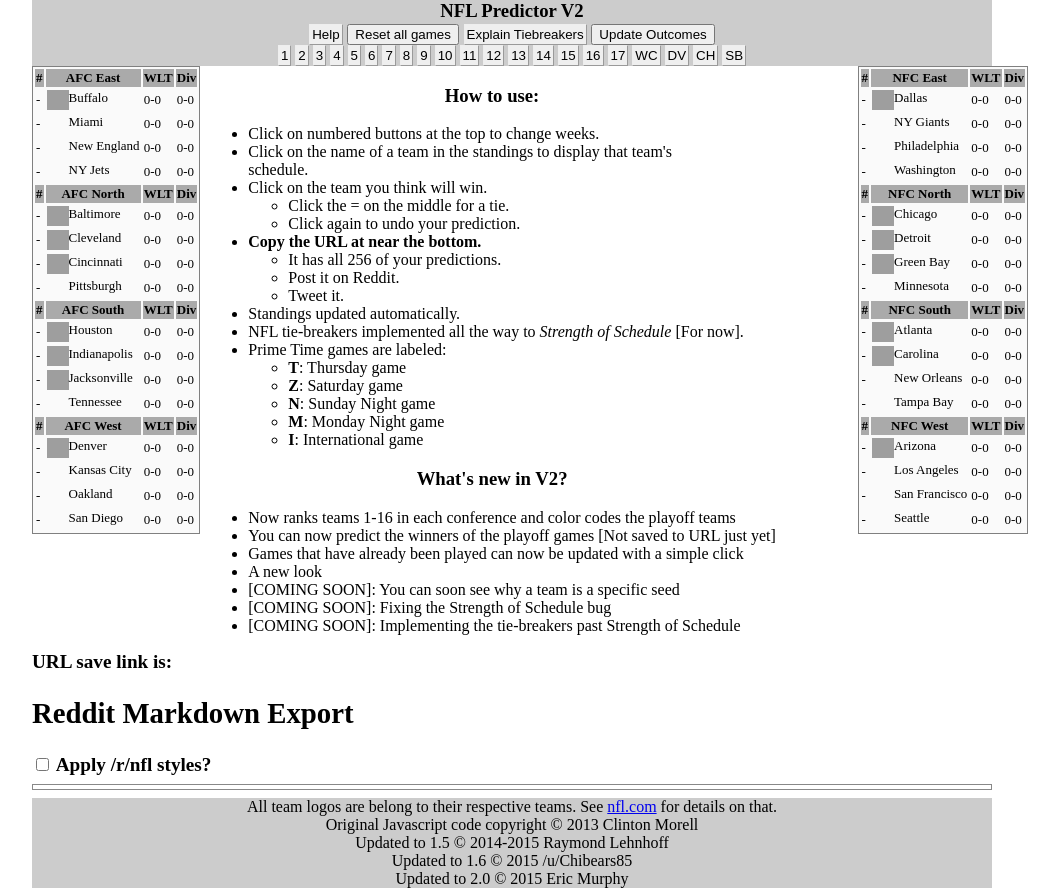
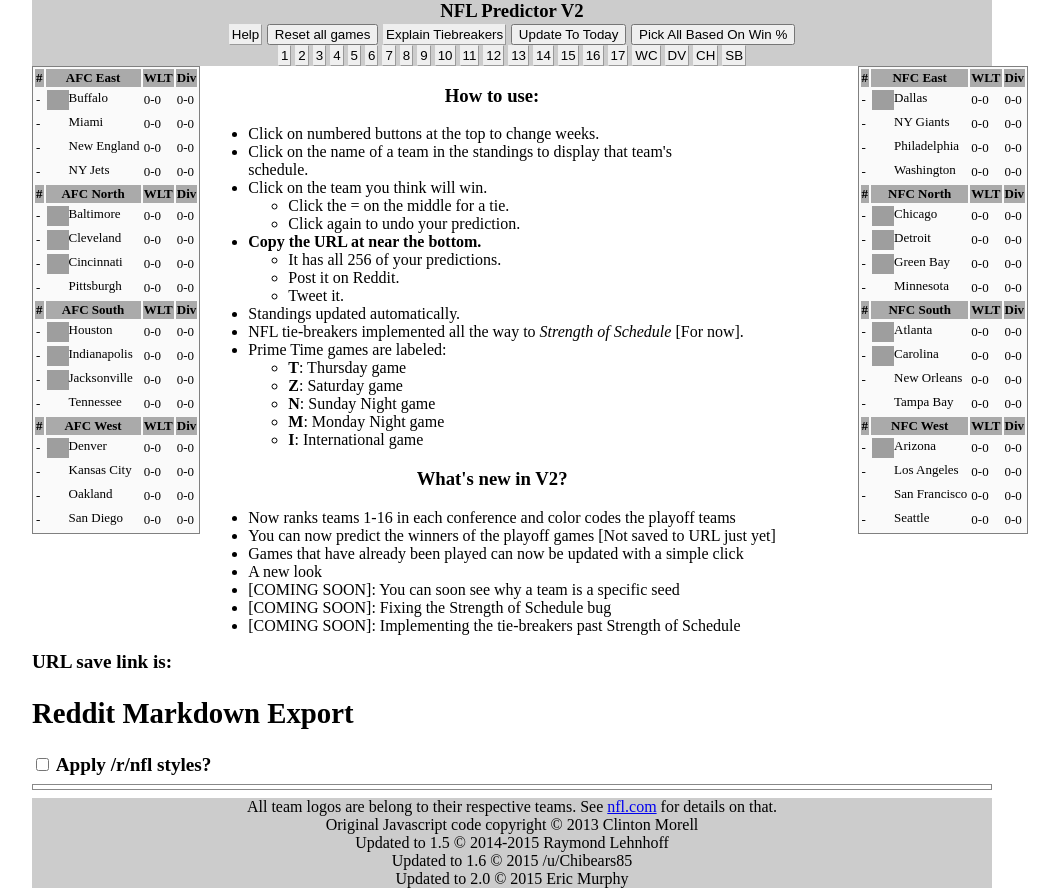
Before and after one commit to Raylehnhoff/nflschedulepicker, a plain HTML site: page index.html in a window 1280 px wide. Shown: the whole page, without its empty margins (128-1187 px from the left). Drawn offline with Linux system fonts and the light colour scheme; grey boxes are pictures that could not be loaded.

Commit message:
Update index.html

```diff
--- a/index.html
+++ b/index.html
@@ -671,7 +671,8 @@
 				<input type="button" class="button_up" id="help-button" value="Help" onclick="show_help()" />
                 <input type="button" class="up" id="reset-button" value="Reset all games" onclick="reset_button()" />
 				<input type="button" class="button_up" id="tie-explain-button" value="Explain Tiebreakers" onclick="explain_ties()" />
-				<input type="button" class="up" id="update-button" value="Update Outcomes" onclick="update_outcomes()" />
+				<input type="button" class="up" id="update-button" value="Update To Today" onclick="update_outcomes()" />
+				<input type="button" class="up" id="update-button" value="Pick All Based On Win %" onclick="update_outcomes2()" />
 			</h3>
             <input type="button" class="button_up" id="week-1-button" value="1" onclick="    show_week_tab('week-1')" />
             <input type="button" class="button_up" id="week-2-button" value="2" onclick="    show_week_tab('week-2')" />
```
